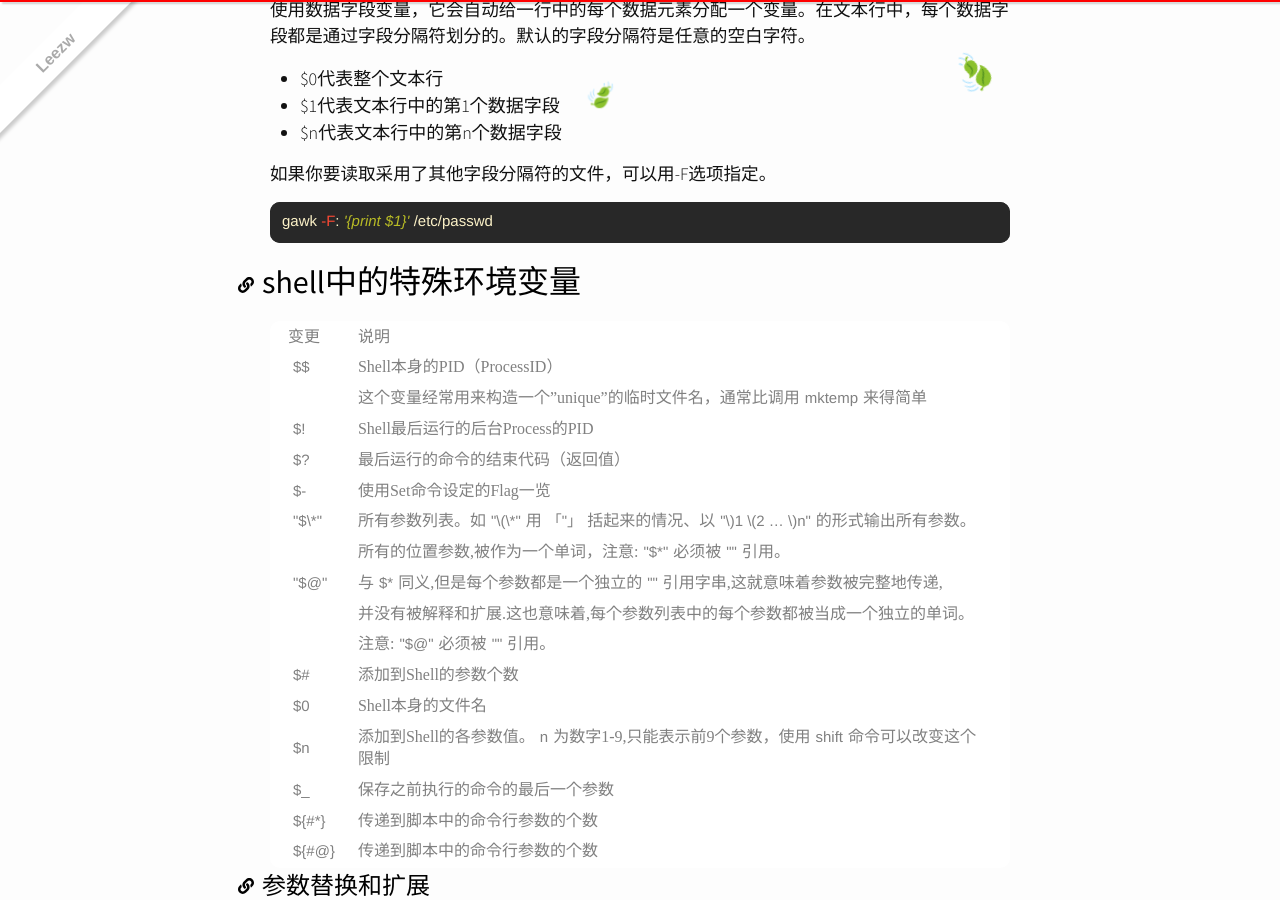
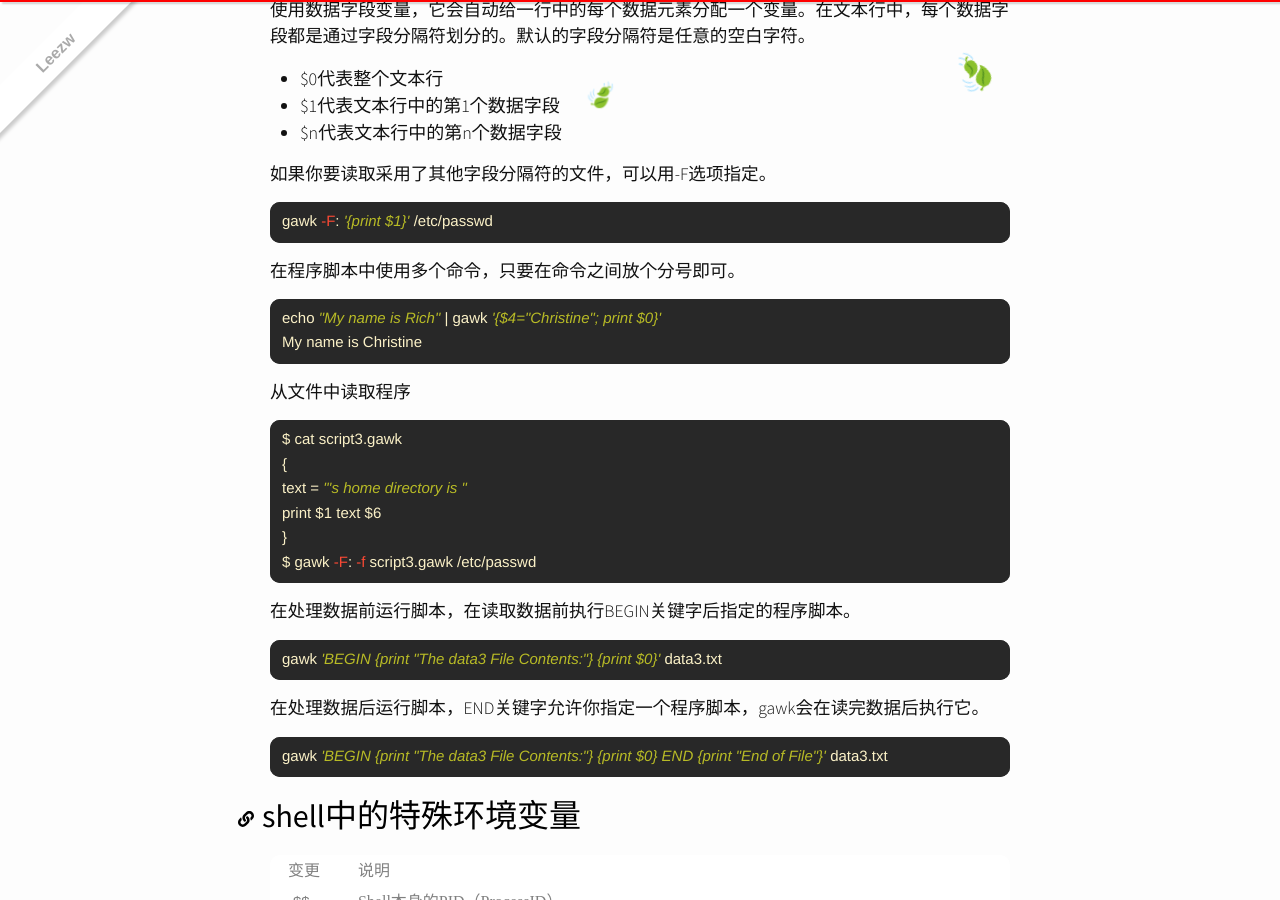
Before and after one commit to quantum-li/quantum-li.github.io, a Jekyll site: the page built from _posts/2019-11-01-linux-commandline-and-shellscripting-bible.md, in a window 1280 px wide and 900 px high, scrolled down 20106 px. Built offline with Jekyll 4.4.1, drawn with Linux system fonts in a browser that asks for light colours; nearby versions of some CDN libraries; comment, search, counter and statistics services are not loaded.

Commit message:
Update 2019-11-01-linux-commandline-and-shellscripting-bible.md

````diff
--- a/_posts/2019-11-01-linux-commandline-and-shellscripting-bible.md
+++ b/_posts/2019-11-01-linux-commandline-and-shellscripting-bible.md
@@ -868,6 +868,36 @@ gawk '(print "Hello World!"}'
 gawk -F: '{print $1}' /etc/passwd
 ```
 
+在程序脚本中使用多个命令，只要在命令之间放个分号即可。
+
+``` shell
+echo "My name is Rich" | gawk '{$4="Christine"; print $0}'
+My name is Christine
+```
+
+从文件中读取程序
+
+``` shell
+$ cat script3.gawk
+{
+text = "'s home directory is "
+print $1 text $6
+}
+$ gawk -F: -f script3.gawk /etc/passwd
+```
+
+在处理数据前运行脚本，在读取数据前执行BEGIN关键字后指定的程序脚本。
+
+``` shell
+gawk 'BEGIN {print "The data3 File Contents:"} {print $0}' data3.txt
+```
+
+在处理数据后运行脚本，END关键字允许你指定一个程序脚本，gawk会在读完数据后执行它。
+
+``` shell
+gawk 'BEGIN {print "The data3 File Contents:"} {print $0} END {print "End of File"}' data3.txt
+```
+
 # shell中的特殊环境变量
 
 | 变更 | 说明 |
````
